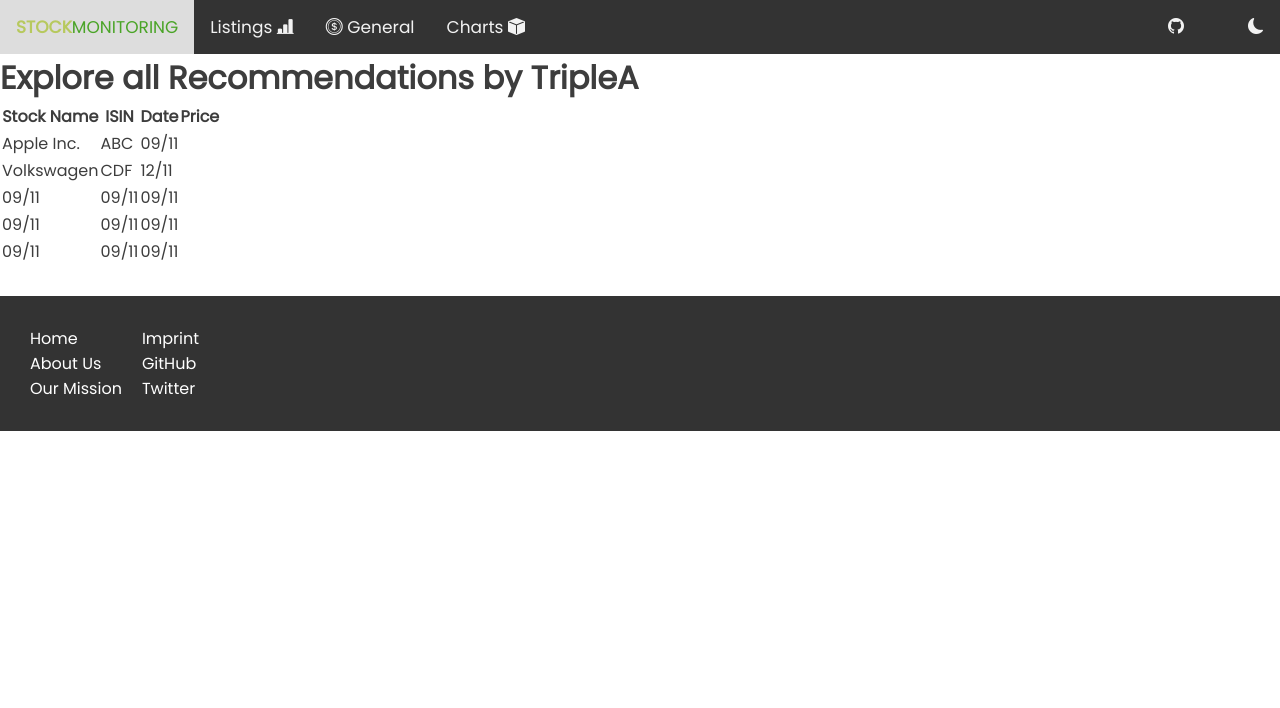
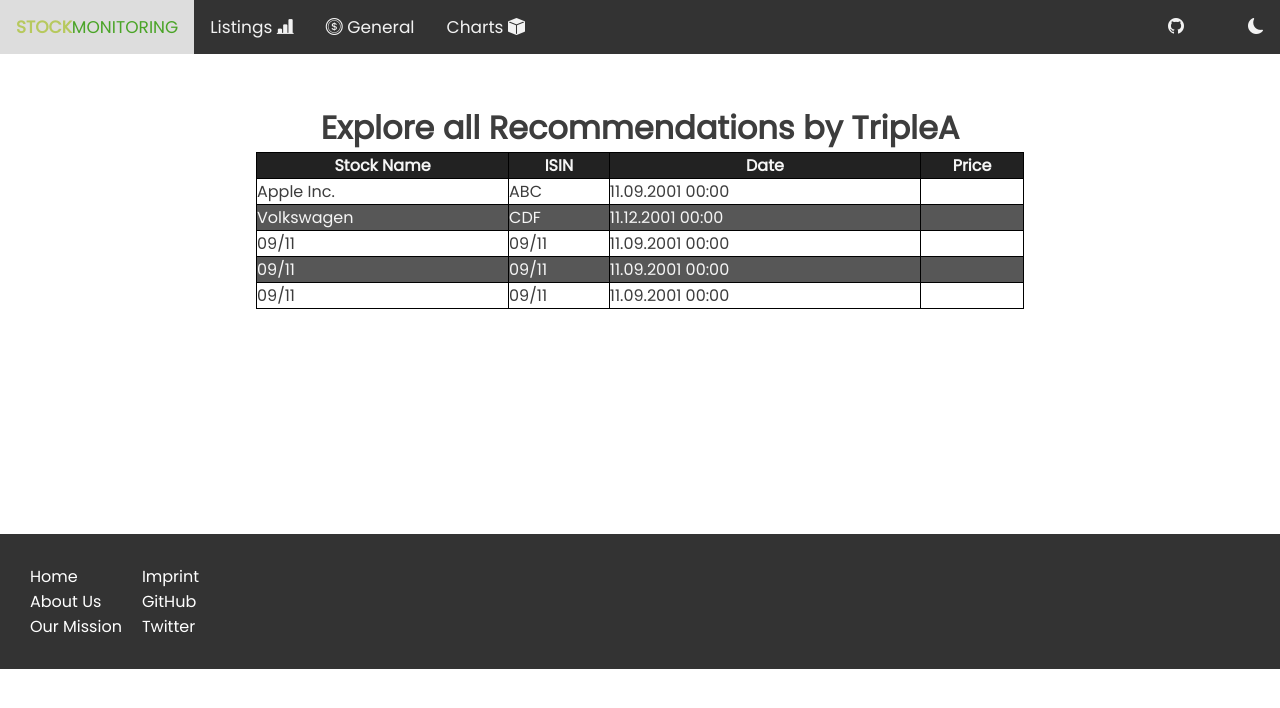
Before and after one commit to GetInThereLewis/StockMonitoring, an Angular app in the folder stock-frontend/: page /all-listings in a window 1280 px wide. Shown: the top 708 px of the page. Built offline with nearby package versions, Linux system fonts and the light colour scheme.

Commit message:
scss folder strucutre

```diff
--- a/stock-frontend/angular.json
+++ b/stock-frontend/angular.json
@@ -28,7 +28,7 @@
               "src/assets"
             ],
             "styles": [
-              "src/styles.scss"
+              "src/styles/styles.scss"
             ],
             "scripts": []
           },
--- a/stock-frontend/src/app/footer/footer.component.ts
+++ b/stock-frontend/src/app/footer/footer.component.ts
@@ -3,7 +3,7 @@
 @Component({
   selector: 'app-footer',
   templateUrl: './footer.component.html',
-  styleUrls: ['./footer.component.scss']
+
 })
 export class FooterComponent implements OnInit {
 
--- a/stock-frontend/src/app/full-listings/full-listings.component.html
+++ b/stock-frontend/src/app/full-listings/full-listings.component.html
@@ -1,6 +1,7 @@
+
 <div class="table">
     <h1>Explore all Recommendations by TripleA</h1>
-    <table>
+    <table class="listings-table">
         <tr>
             <th>Stock Name</th>
             <th>ISIN</th>
@@ -10,7 +11,7 @@
         <tr *ngFor="let stockListing of stockListings">
             <td>{{stockListing.stockName}}</td>
             <td>{{stockListing.isin}}</td>
-            <td>{{stockListing.recommendationDate}}</td>
+            <td>{{stockListing.recommendationDate | date:'dd.MM.yyyy HH:mm'}}</td>
             <td>{{stockListing.price}}</td>
         </tr>
     </table>
--- a/stock-frontend/src/app/full-listings/full-listings.component.ts
+++ b/stock-frontend/src/app/full-listings/full-listings.component.ts
@@ -5,7 +5,7 @@
 @Component({
   selector: 'app-full-listings',
   templateUrl: './full-listings.component.html',
-  styleUrls: ['./full-listings.component.scss']
+
 })
 export class FullListingsComponent implements OnInit {
   stockListings: stockListing[];
--- /dev/null
+++ b/stock-frontend/src/styles/1-pages/_all_listings.scss
@@ -0,0 +1,33 @@
+.table {
+    margin: 0 auto;
+    min-height: 400px;
+    display: flex;
+    margin-top: 50px;
+    flex-direction:column;
+
+    h1 {
+        text-align: center;
+    }
+    table {
+        margin: 0 auto;
+        width: 60%;
+        th {
+            background-color: $eerie-black;
+            color: $cultured;
+
+        }
+        tr {
+            &:nth-child(odd) {
+                background-color: $davys-grey;
+                color: $cultured;
+            }
+        }
+    }
+
+    table, th, td {
+
+        border: 1px solid black;
+        border-collapse: collapse;
+
+    }
+}
--- /dev/null
+++ b/stock-frontend/src/styles/1-pages/_pages_dir.scss
@@ -0,0 +1 @@
+@import './all_listings';
--- a/stock-frontend/src/app/footer/footer.component.scss
+++ b/stock-frontend/src/styles/2-modules/_footer.scss
@@ -1,5 +1,6 @@
 .footer-container {
-    background: #333;
+    background: $dark-grayxblack;
+
     color: white;
     display: flex;
     flex-direction: row;
--- /dev/null
+++ b/stock-frontend/src/styles/2-modules/_modules-dir.scss
@@ -0,0 +1,6 @@
+/* =================================
+BASE STYLES
+================================== */
+
+@import './footer';
+@import './navbar';
--- a/stock-frontend/src/styles.scss
+++ b/stock-frontend/src/styles/styles.scss
@@ -1,6 +1,4 @@
 // Color Scheme
-@import "~bootstrap-icons/font/bootstrap-icons.css";
-@import url('https://fonts.googleapis.com/css2?family=Poppins&family=Roboto+Mono&display=swap');
 $eerie-black: rgba(34, 34, 34, 1);
 $onyx: rgba(61, 61, 61, 1);
 $davys-grey: rgba(87, 87, 87, 1);
@@ -11,8 +9,13 @@
 $prussian-blue: rgba(24, 53, 76, 1);
 $indigo-dye: rgba(20, 59, 90, 1);
 $indigo-dye-2: rgba(41, 77, 105, 1);
+$dark-grayxblack: #333;
 
-
+// File imports
+@import "~bootstrap-icons/font/bootstrap-icons.css";
+@import url('https://fonts.googleapis.com/css2?family=Poppins&family=Roboto+Mono&display=swap');
+@import './2-modules/modules-dir';
+@import './1-pages/pages_dir';
 html, * {
     margin: 0;
     padding: 0;
@@ -27,4 +30,5 @@
     body{
         background: $indigo-dye;
     }
+
 }
```
Also changed, not shown: stock-frontend/src/styles/2-modules/_navbar.scss (added).
